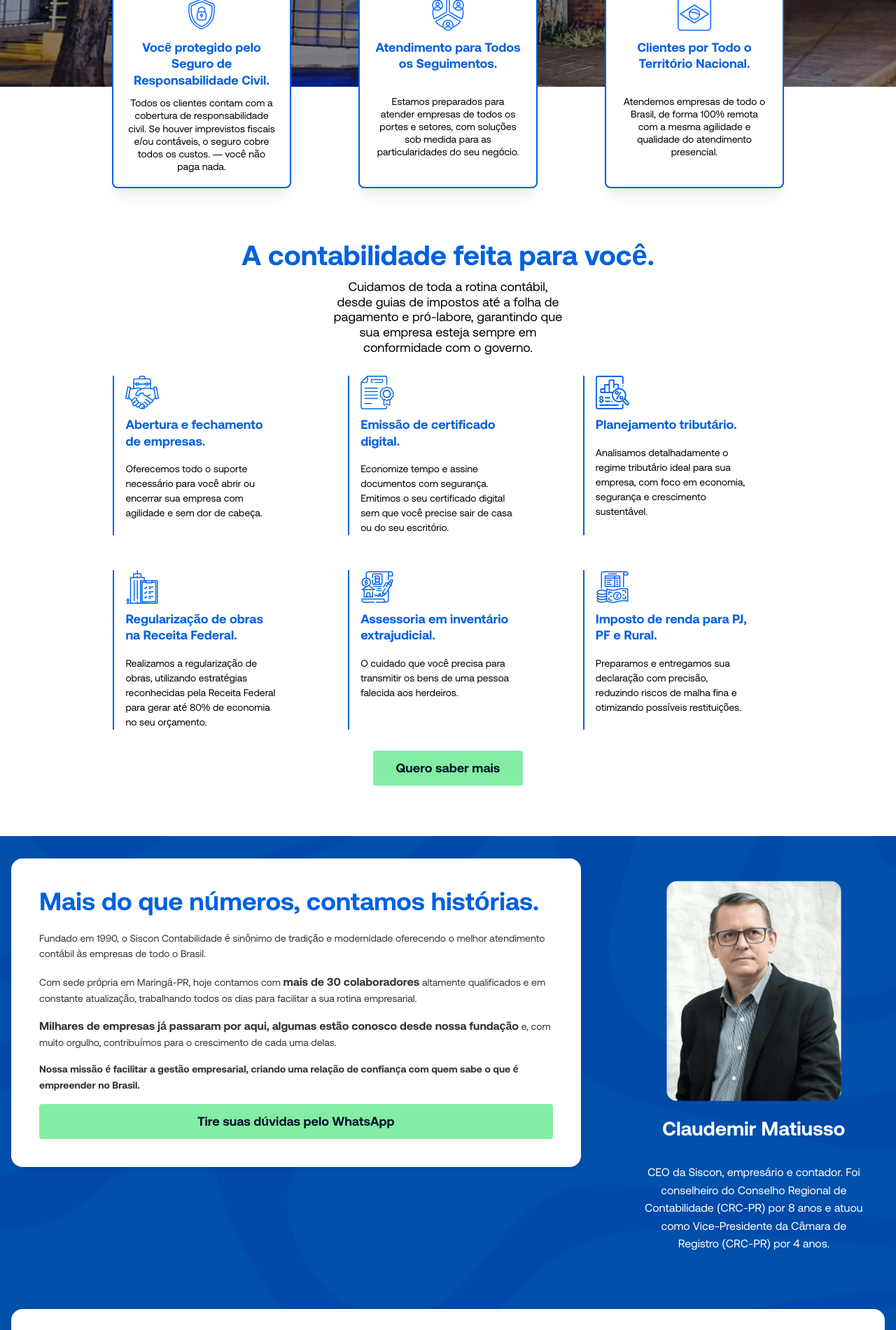
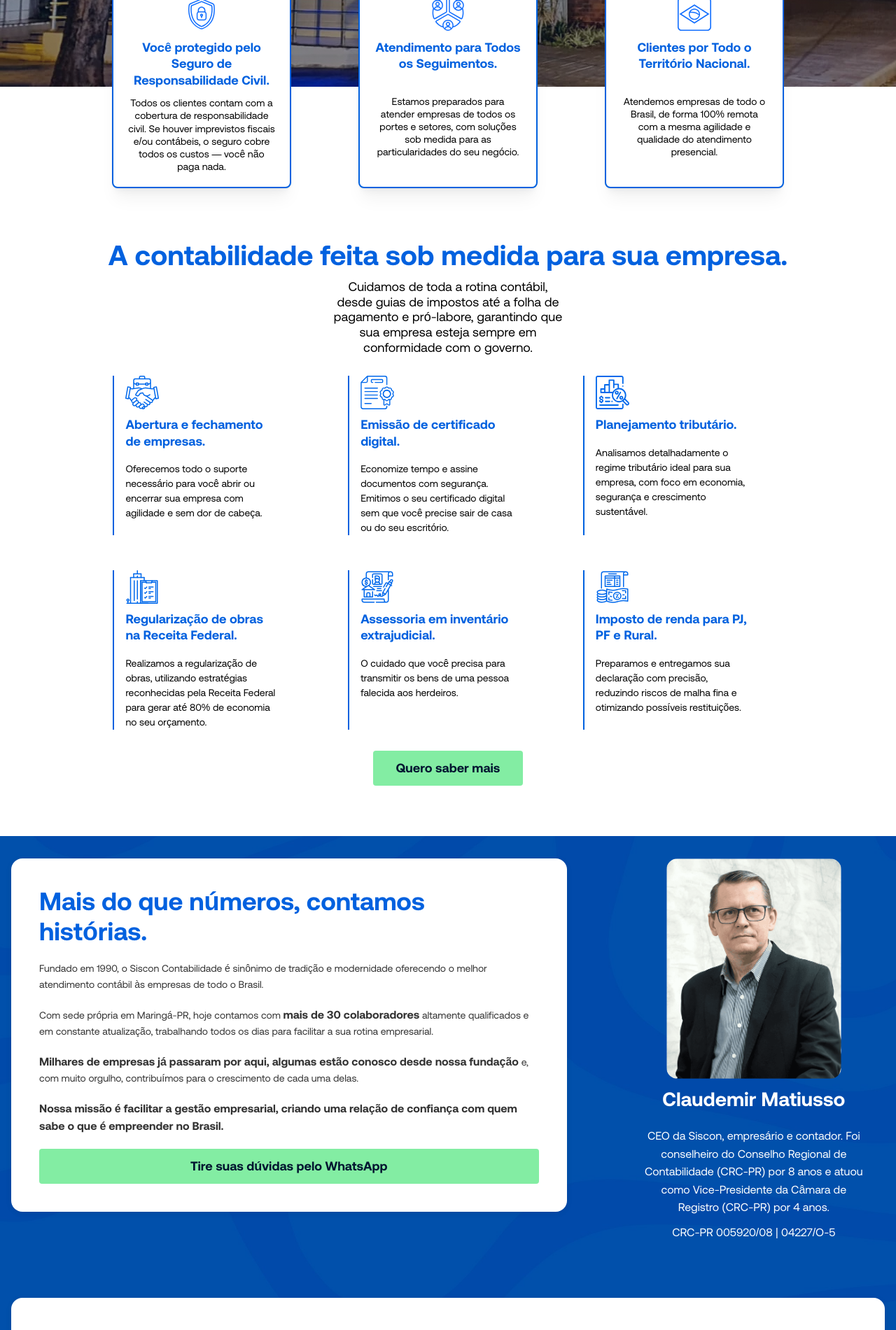
Before and after one commit to gtortajada/sisconcontabilidade.com, a Next.js app: page / in a window 1280 px wide. Shown: the part 700-2601 px from the top of the page at 70% size. Built offline with nearby package versions, Linux system fonts and the light colour scheme.

Commit message:
style: Correção de copys e espaçamentos.

```diff
--- a/src/components/sections/AboutUs.tsx
+++ b/src/components/sections/AboutUs.tsx
@@ -22,6 +22,7 @@
   claudemirProfile: {
     name: "Claudemir Matiusso",
     bio: "CEO da Siscon, empresário e contador. Foi conselheiro do Conselho Regional de Contabilidade (CRC-PR) por 8 anos e atuou como Vice-Presidente da Câmara de Registro (CRC-PR) por 4 anos.",
+    crc: "CRC-PR 005920/08 | 04227/O-5",
   },
   sisconHistoryCard: {
     title: "Mais do que números, contamos histórias.",
@@ -47,9 +48,11 @@
         </Text>{" "}
         e, com muito orgulho, contribuímos para o crescimento de cada uma delas.
       </Text>,
-      <Text key="p4" c="#333" fz={rem(14)} lh={1.6} fw={700}>
-        Nossa missão é facilitar a gestão empresarial, criando uma relação de
-        confiança com quem sabe o que é empreender no Brasil.
+      <Text key="p4" c="#333" fz={rem(14)} lh={1.6}>
+        <Text component="span" fw={700}>
+          Nossa missão é facilitar a gestão empresarial, criando uma relação de
+          confiança com quem sabe o que é empreender no Brasil.
+        </Text>
       </Text>,
     ],
     ctaBtn: "Tire suas dúvidas pelo WhatsApp",
@@ -86,7 +89,7 @@
               <Box style={{ position: "relative", zIndex: 2 }}>
                 <Box pt="xl">
                   <Container size="xl">
-                    <Flex direction="row" gap={rem(60)} align="flex-start">
+                    <Flex direction="row" gap={rem(80)} align="flex-start">
                       <Box flex="1">
                         <Box
                           bg="white"
@@ -106,7 +109,7 @@
                           >
                             {aboutUsContent.sisconHistoryCard.title}
                           </Title>
-                          <Stack gap="md" ta={{ base: "center", md: "left" }}>
+                          <Stack gap="lg" ta={{ base: "center", md: "left" }}>
                             {aboutUsContent.sisconHistoryCard.highlights.map(
                               (highlight, index) => (
                                 <React.Fragment key={index}>
@@ -120,8 +123,8 @@
                           </Stack>
                         </Box>
                       </Box>
-                      <Box w="30%" ta="center" pt="xl">
-                        <Stack gap="lg" align="center">
+                      <Box w="30%" ta="center">
+                        <Stack gap="xs" align="center">
                           <Box
                             w={rem(250)}
                             h={rem(315)}
@@ -161,6 +164,15 @@
                             maw={rem(320)}
                           >
                             {aboutUsContent.claudemirProfile.bio}
+                          </Text>
+                          <Text
+                            c="white"
+                            fz={rem(16)}
+                            lh={1.6}
+                            ta="center"
+                            maw={rem(320)}
+                          >
+                            {aboutUsContent.claudemirProfile.crc}
                           </Text>
                         </Stack>
                       </Box>
@@ -243,7 +255,10 @@
               }}
             />
 
-            <Box id="paralaxContent" style={{ position: "relative", zIndex: 2 }}>
+            <Box
+              id="paralaxContent"
+              style={{ position: "relative", zIndex: 2 }}
+            >
               <Box py="xl">
                 <Container size="xl">
                   <Flex direction="column-reverse" gap="xl" align="center">
@@ -322,6 +337,15 @@
                         >
                           {aboutUsContent.claudemirProfile.bio}
                         </Text>
+                        <Text
+                          c="white"
+                          fz={rem(14)}
+                          lh={1.6}
+                          ta="center"
+                          maw={rem(320)}
+                        >
+                          {aboutUsContent.claudemirProfile.crc}
+                        </Text>
                       </Stack>
                     </Box>
                   </Flex>
--- a/src/components/sections/Hero.tsx
+++ b/src/components/sections/Hero.tsx
@@ -20,7 +20,7 @@
     icon: "/images/home/segurança.svg",
     title: "Você protegido pelo Seguro de Responsabilidade Civil.",
     description:
-      "Todos os clientes contam com a cobertura de responsabilidade civil. Se houver imprevistos fiscais e/ou contáveis, o seguro cobre todos os custos. — você não paga nada.",
+      "Todos os clientes contam com a cobertura de responsabilidade civil. Se houver imprevistos fiscais e/ou contábeis, o seguro cobre todos os custos — você não paga nada.",
   },
   {
     id: 2,
--- a/src/components/sections/Services.tsx
+++ b/src/components/sections/Services.tsx
@@ -157,7 +157,7 @@
               color: "#0161DF",
             }}
           >
-            A contabilidade feita para você.
+            A contabilidade feita sob medida para sua empresa.
           </Title>
           <Text
             size="lg"
--- a/src/components/sections/Testimonials.tsx
+++ b/src/components/sections/Testimonials.tsx
@@ -24,7 +24,7 @@
   },
   {
     name: "Heloisa Rotta",
-    role: "Copywriter Estratégica",
+    role: "Empresária",
     quote:
       "Ótimo atendimento. Estou com eles há mais de 3 anos e me ajudaram em todo o processo de abertura da empresa. Também cuidam da holding que tenho com minha família, administrando todos os nossos bens.",
   },
@@ -36,7 +36,7 @@
   },
   {
     name: "Vitor Souza",
-    role: "Designer Autonomo",
+    role: "Designer Autônomo",
     quote:
       "Todos os profissionais são muito atenciosos e rápidos. Empresa séria, transparente e que deixa o cliente totalmente tranquilo com sua contabilidade.",
   },
@@ -48,8 +48,8 @@
       (mod) => mod.TestimonialsPlayer
     ),
   {
-    ssr: false, // Essencial para componentes que dependem de APIs do browser. [3, 4, 11]
-    loading: () => <p>Carregando vídeo...</p>, // Opcional: um placeholder de carregamento
+    ssr: false,
+    loading: () => <p>Carregando vídeo...</p>,
   }
 );
 
```
